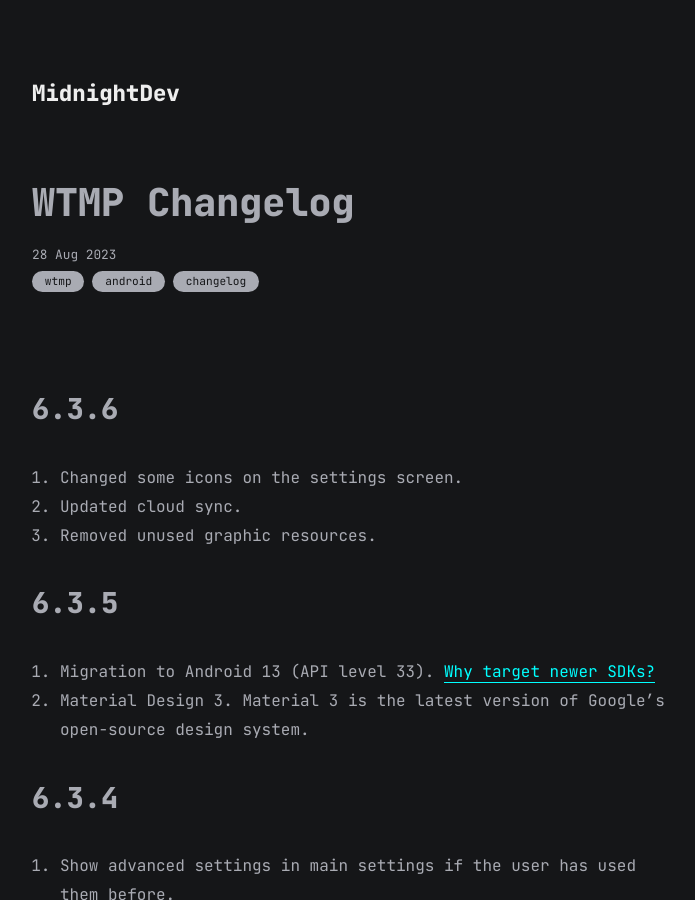
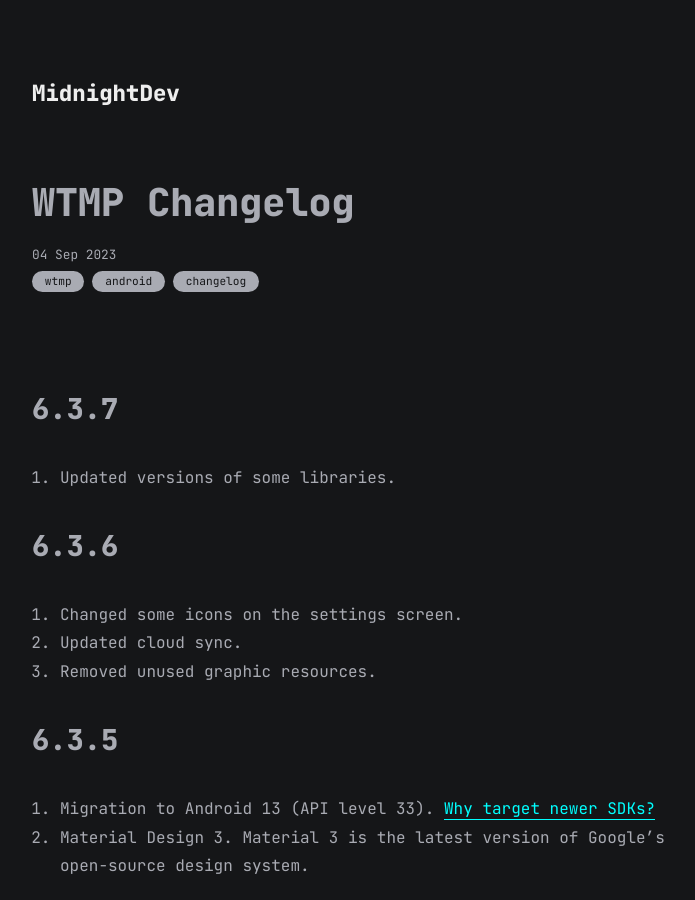
Before and after one commit to mdnghtdv/mdnghtdv.github.io, a Jekyll site: the page built from all_collections/_posts/2023-09-04-wtmp-changelog.md, in a window 1280 px wide and 900 px high. Shown: the whole window, without its empty margins (283-978 px from the left). Built offline with Jekyll 4.4.1, drawn with Linux system fonts in a browser that asks for light colours.

Commit message:
Update and rename 2023-08-28-wtmp-changelog.md to 2023-09-04-wtmp-changelog.md

```diff
--- a/all_collections/_posts/2023-08-28-wtmp-changelog.md
+++ b/all_collections/_posts/2023-09-04-wtmp-changelog.md
@@ -1,9 +1,13 @@
 ---
 layout: post
 title: WTMP Changelog
-date: 2023-08-28
+date: 2023-09-04
 categories: [wtmp, android, changelog]
 ---
+
+## 6.3.7
+
+1. Updated versions of some libraries.
 
 ## 6.3.6
 
```
